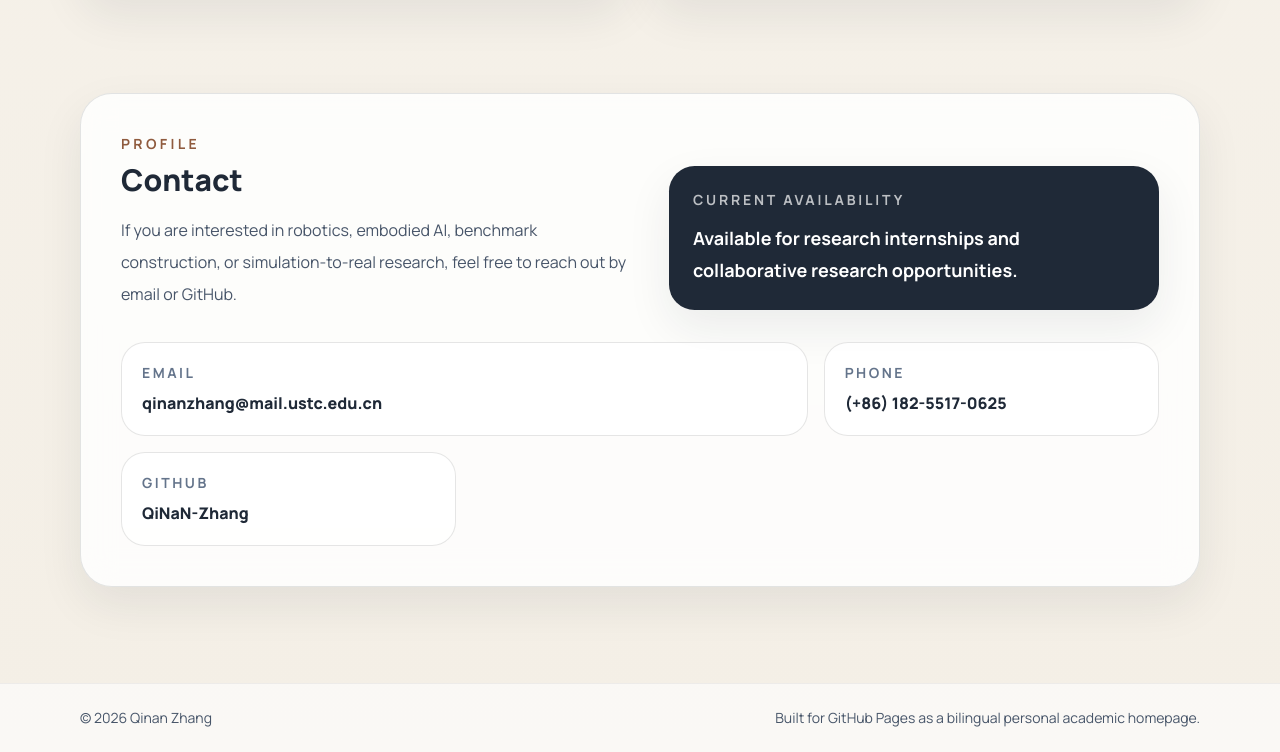
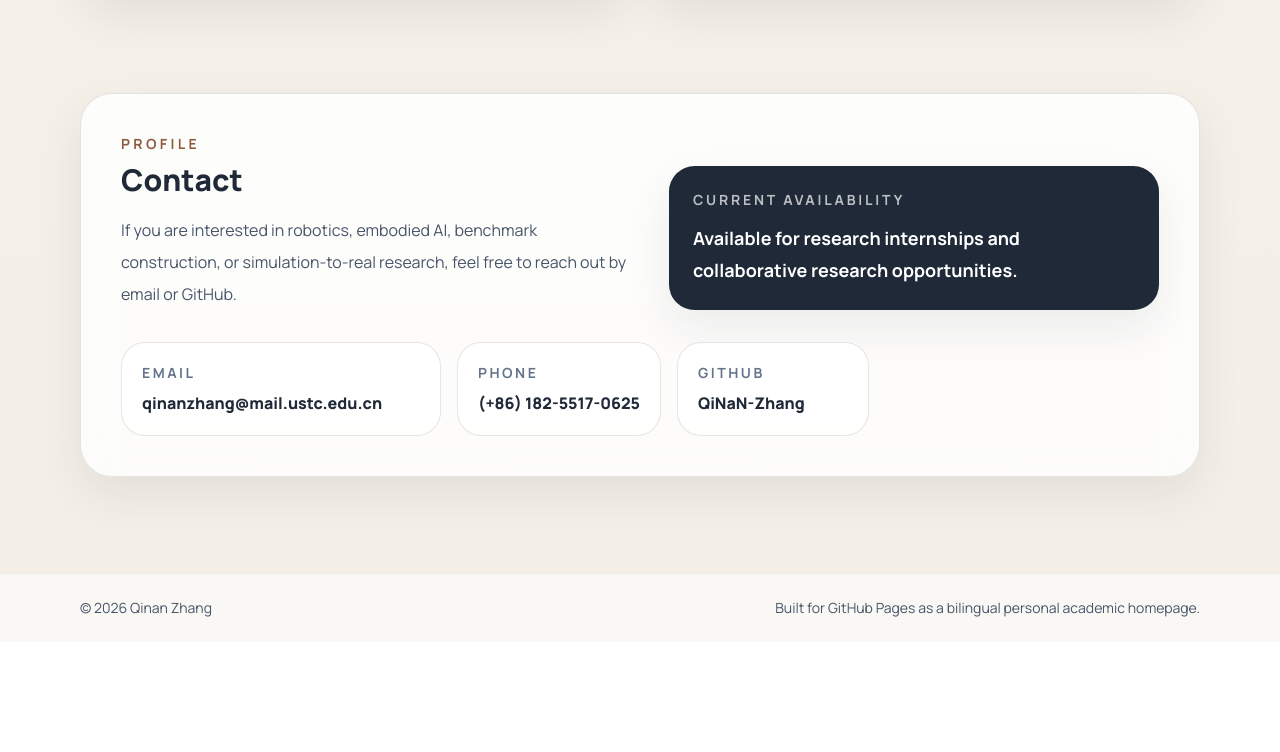
Before and after one commit to QiNaN-Zhang/QiNaN-Zhang.github.io, a plain HTML site: page index.html in a window 1280 px wide. Shown: the part 4279-5031 px from the top of the page. After the commit the page ends 4921 px from the top, so only its background shows below. Drawn offline with nearby package versions, Linux system fonts and the light colour scheme.

Commit message:
latest version

```diff
--- a/index.html
+++ b/index.html
@@ -309,8 +309,8 @@
               <p class="mt-3 text-lg font-semibold leading-8" x-text="hero().availabilityBody"></p>
             </div>
           </div>
-          <div class="mt-8 grid gap-4 md:grid-cols-3">
-            <a :href="'mailto:' + site.email" class="rounded-3xl border border-black/10 bg-white/80 p-5 transition hover:-translate-y-1 md:col-span-2">
+          <div class="mt-8 flex flex-wrap gap-4">
+            <a :href="'mailto:' + site.email" class="min-w-[20rem] rounded-3xl border border-black/10 bg-white/80 p-5 transition hover:-translate-y-1">
               <div class="text-sm font-bold uppercase tracking-[0.18em] text-slate-500">Email</div>
               <div class="mt-2 text-base font-extrabold text-ink" x-text="site.email"></div>
             </a>
@@ -319,13 +319,13 @@
               <div class="mt-2 text-base font-extrabold text-ink" x-text="site.phone"></div>
             </div>
             <template x-if="site.links.github">
-              <a :href="site.links.github" target="_blank" rel="noreferrer" class="rounded-3xl border border-black/10 bg-white/80 p-5 transition hover:-translate-y-1">
+              <a :href="site.links.github" target="_blank" rel="noreferrer" class="min-w-[12rem] rounded-3xl border border-black/10 bg-white/80 p-5 transition hover:-translate-y-1">
                 <div class="text-sm font-bold uppercase tracking-[0.18em] text-slate-500">GitHub</div>
                 <div class="mt-2 text-base font-extrabold text-ink" x-text="site.links.githubLabel"></div>
               </a>
             </template>
             <template x-if="site.links.linkedin">
-              <a :href="site.links.linkedin" target="_blank" rel="noreferrer" class="rounded-3xl border border-black/10 bg-white/80 p-5 transition hover:-translate-y-1">
+              <a :href="site.links.linkedin" target="_blank" rel="noreferrer" class="min-w-[12rem] rounded-3xl border border-black/10 bg-white/80 p-5 transition hover:-translate-y-1">
                 <div class="text-sm font-bold uppercase tracking-[0.18em] text-slate-500">LinkedIn</div>
                 <div class="mt-2 text-base font-extrabold text-ink" x-text="site.links.linkedinLabel"></div>
               </a>
```
